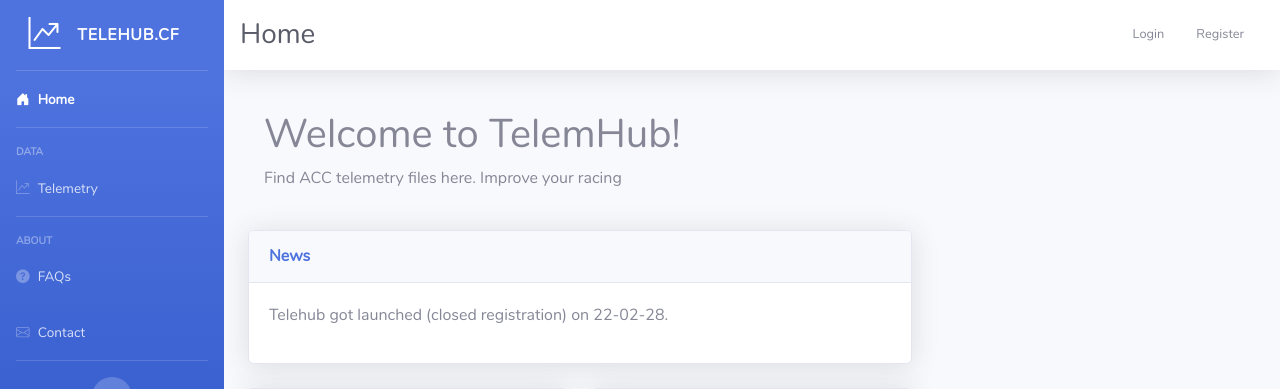
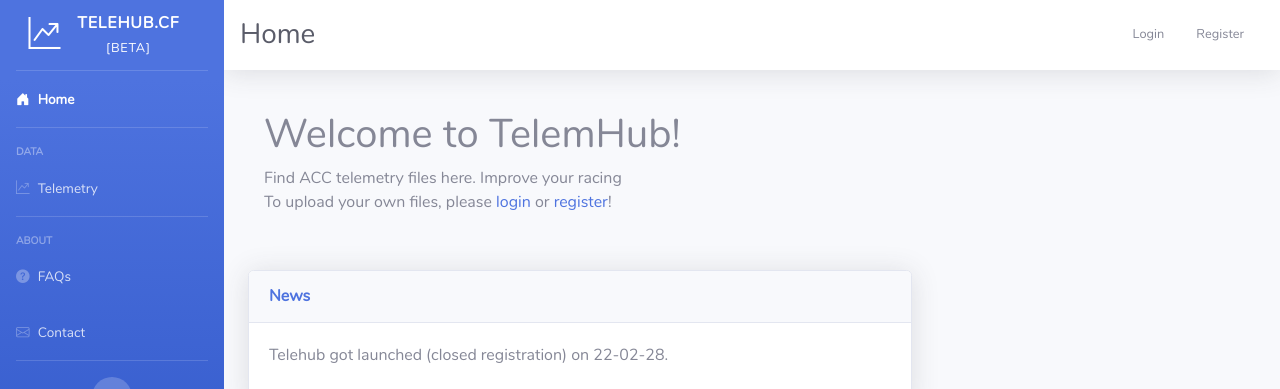
Before and after one commit to wernersbacher/telemhub, a Flask app: page / in a window 1280 px wide. Shown: the top 389 px of the page. Run offline with Flask 2, Linux system fonts and the light colour scheme; data that the repository does not hold is empty; parts of the project's set-up code (start-up, migrations or seed data) failed here and were passed over; some libraries are stand-ins or nearby versions.

Commit message:
small layout changes

```diff
--- a/templates/_dashboard.html
+++ b/templates/_dashboard.html
@@ -68,7 +68,7 @@
             <div class="sidebar-brand-icon">
                 <i class="bi bi-graph-up"></i>
             </div>
-            <div class="sidebar-brand-text mx-3">TeleHub.cf</div>
+            <div class="sidebar-brand-text mx-3">TeleHub.cf<br/> <small>[BETA]</small> </div>
         </a>
 
         <!-- Divider -->
--- a/templates/main/home.html
+++ b/templates/main/home.html
@@ -10,6 +10,7 @@
         Welcome to TelemHub!
     </h1>
     Find ACC telemetry files here. Improve your racing
+    <p>To upload your own files, please <a href="{{ url_for('userspace.login')}}">login</a> or <a href="{{ url_for('userspace.register')}}">register</a>!</p>
 </div>
 
 
```
